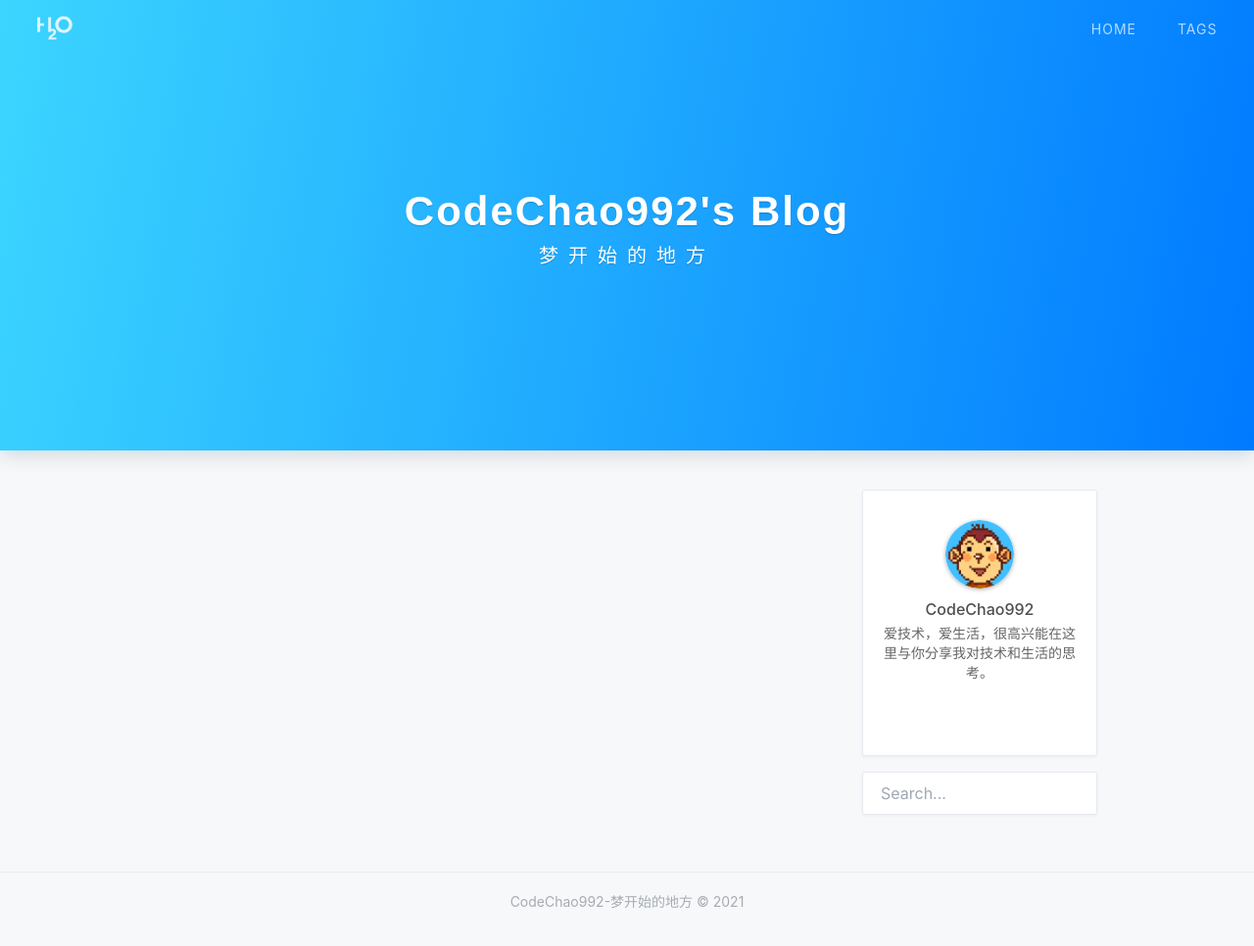
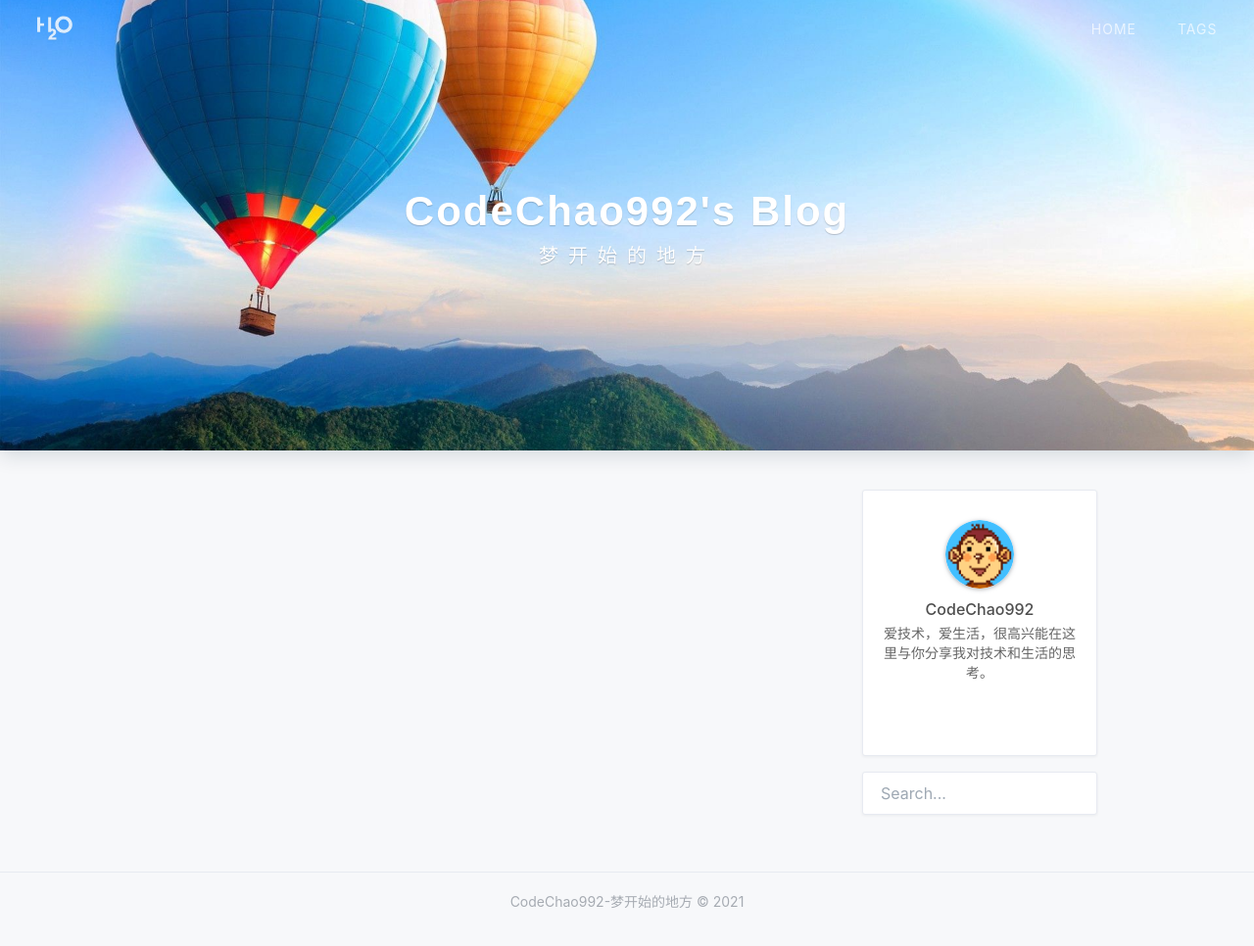
Before and after one commit to CodeChao992/CodeChao992.github.io, a Jekyll site: the page built from index.html, in a window 1280 px wide and 971 px high. Shown: the top 966 px of the window at 98% size. Built offline with Jekyll 4.4.1, drawn with Linux system fonts in a browser that asks for light colours; nearby versions of some CDN libraries; the list of posts is cut into pages by our own code; a style sheet for code colours, icons or effects is not loaded.

```diff
--- a/index.html
+++ b/index.html
@@ -2,6 +2,7 @@
 layout: default
 home-title: CodeChao992's Blog
 description: 梦开始的地方
+header-img: /assets/img/background.jpg
 ---
 
 {% include header.html %}
```
Also changed, not shown: _posts/Test.md (added), assets/img/background.jpg (added), assets/img/hero.jpg (deleted).
